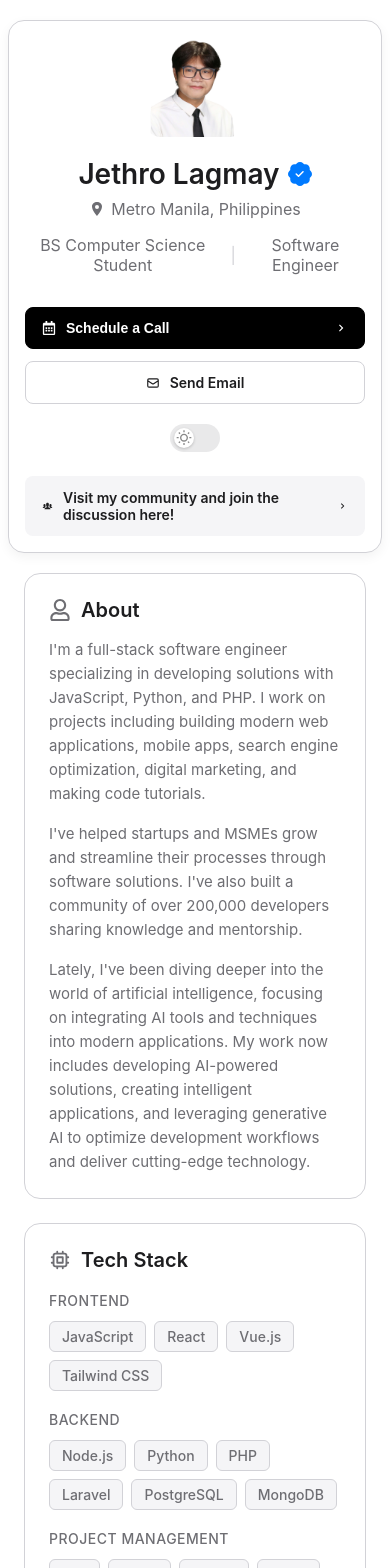
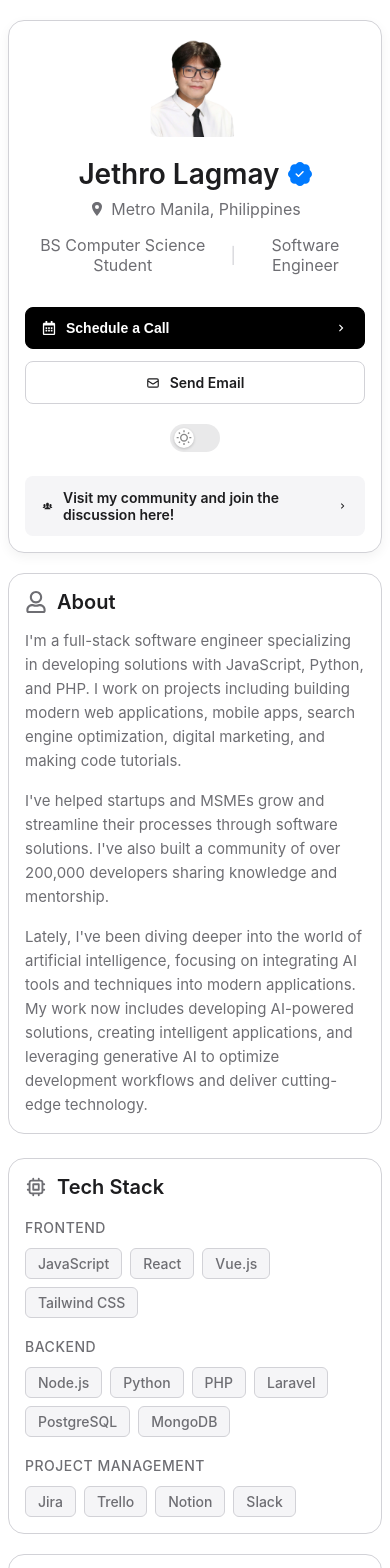
Before and after one commit to dyorgie/jupidev, a React (Vite) app: page / in a window 390 px wide. Shown: the top 1568 px of the page. Built offline with nearby package versions, Linux system fonts and the light colour scheme.

Commit message:
fixed consistency of style

```diff
--- a/src/App.css
+++ b/src/App.css
@@ -1,17 +1,12 @@
 /* --- Main Content Grid Layout --- */
 .main-content-grid {
   display: grid;
-  grid-template-columns: 2fr 1fr; /* 2/3 width for left, 1/3 for right */
+  grid-template-columns: 2fr 1fr;
   gap: 24px;
-
-  /* --- THIS IS THE ALIGNMENT KEY --- */
-  max-width: 1200px; /* Matches your Header and Footer */
-  margin: 20px auto; /* Matches your Header and Footer */
-  /* --- --- */
-
-  /* This padding is optional but matches the Header's internal padding */
-  padding: 0 24px;
-  box-sizing: border-box; /* Ensures padding doesn't break alignment */
+  max-width: 1200px;
+  margin: 20px auto;
+  padding: 0; /* <-- MAKE SURE THIS IS 0 OR REMOVED */
+  box-sizing: border-box;
 }
 
 .left-column,
@@ -30,8 +25,19 @@
 
 @media (max-width: 600px) {
   .main-content-grid {
-    padding: 0 16px; /* Less padding on mobile */
     margin-top: 16px;
     gap: 20px;
   }
 }
+
+/* ... at the bottom of the file ... */
+
+@media (max-width: 600px) {
+  .content-card {
+    padding: 16px; /* Match Header/Footer mobile padding */
+  }
+
+  .card-heading {
+    margin-bottom: 12px;
+  }
+}
--- a/src/styles/Footer.css
+++ b/src/styles/Footer.css
@@ -8,6 +8,7 @@
   margin: 20px auto;
   box-shadow: 0 4px 12px rgba(0, 0, 0, 0.05);
   border: 1px solid var(--border-color);
+  box-sizing: border-box;
 }
 
 .footer-grid {
--- a/src/styles/Header.css
+++ b/src/styles/Header.css
@@ -21,6 +21,7 @@
   margin: 20px auto;
   box-shadow: 0 4px 12px rgba(0, 0, 0, 0.05);
   border: 1px solid var(--border-color);
+  box-sizing: border-box;
 }
 
 .header-content {
```
